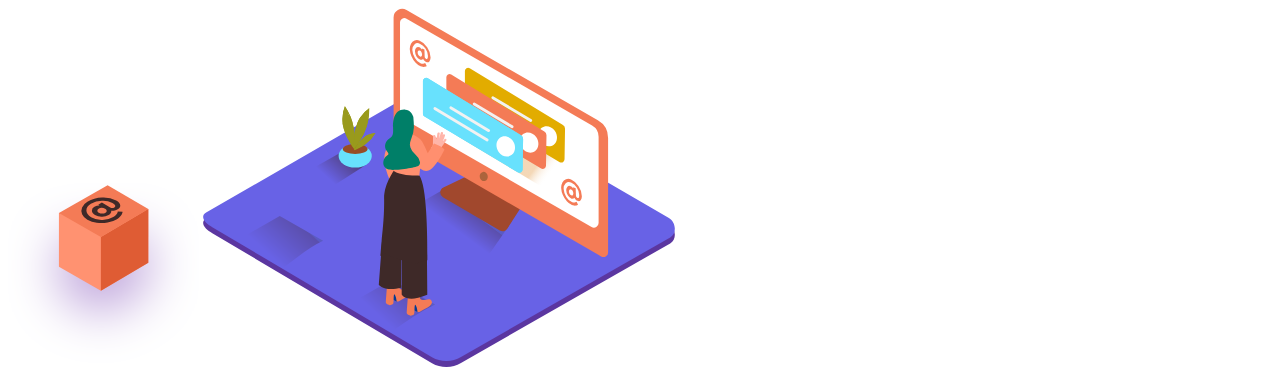
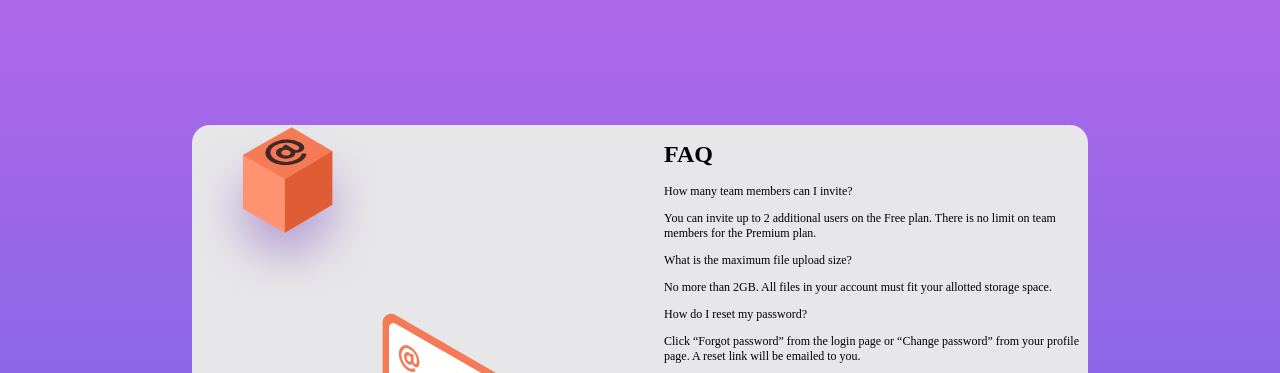
Before and after one commit to Jesse-Snow/FAQ-Accordion-Card, a plain HTML site: page index.html in a window 1280 px wide. Shown: the top 373 px of the page. Drawn offline with Linux system fonts and the light colour scheme.

Commit message:
Base css Finished

```diff
--- a/index.html
+++ b/index.html
@@ -14,7 +14,7 @@
   </style>
 </head>
 <body>
-
+  <div class="content">
     <div class="card">
       <div class="card__img">
         <img src="images/illustration-box-desktop.svg" alt="At Box">
@@ -31,7 +31,7 @@
           </div>
 
           <div>
-          <p class="question">What is the maximum file upload size?</p>
+            <p class="question active">What is the maximum file upload size?</p>
             <p class="awnser">  No more than 2GB. All files in your account must fit your allotted storage space.          </p>
           </div>
 
@@ -55,6 +55,7 @@
 
       </div>
     </div>
+  </div>
 
 
 <!--
--- a/main.css
+++ b/main.css
@@ -0,0 +1,34 @@
+@import url('https://fonts.googleapis.com/css2?family=Kumbh+Sans:wght@400;700&display=swap');
+/* font-family: 'Kumbh Sans', sans-serif; 400 and 700 */
+* {
+  box-sizing: border-box;
+}
+
+html {
+  font-size:12px;
+  --very-dark-desaturated-blue:hsl(238, 29%, 16%);
+  --soft-red:hsl(14, 88%, 65%);
+  --soft-violet:hsl(273, 75%, 66%);
+  --soft-blue:hsl(240, 73%, 65%);
+  --very-dark-greyish-blue:hsl(237, 12%, 33%);
+  --dark-greyish-blue:hsl(240, 6%, 50%);
+  --light-greyish-blue:hsl(240, 5%, 91%);
+}
+body {
+  margin:0;
+  padding:0;
+}
+.content {
+  display:flex;
+  justify-content: center;
+  align-items: center;
+  height:100vh;
+  margin:0;
+  background-image: linear-gradient(var(--soft-violet), var(--soft-blue)) ;
+}
+.card {
+  display:flex;
+  width:70%;
+  background-color:var(--light-greyish-blue);
+  border-radius: 1.5rem;
+}
```
Lines whose indentation alone changed are shown as unchanged.
